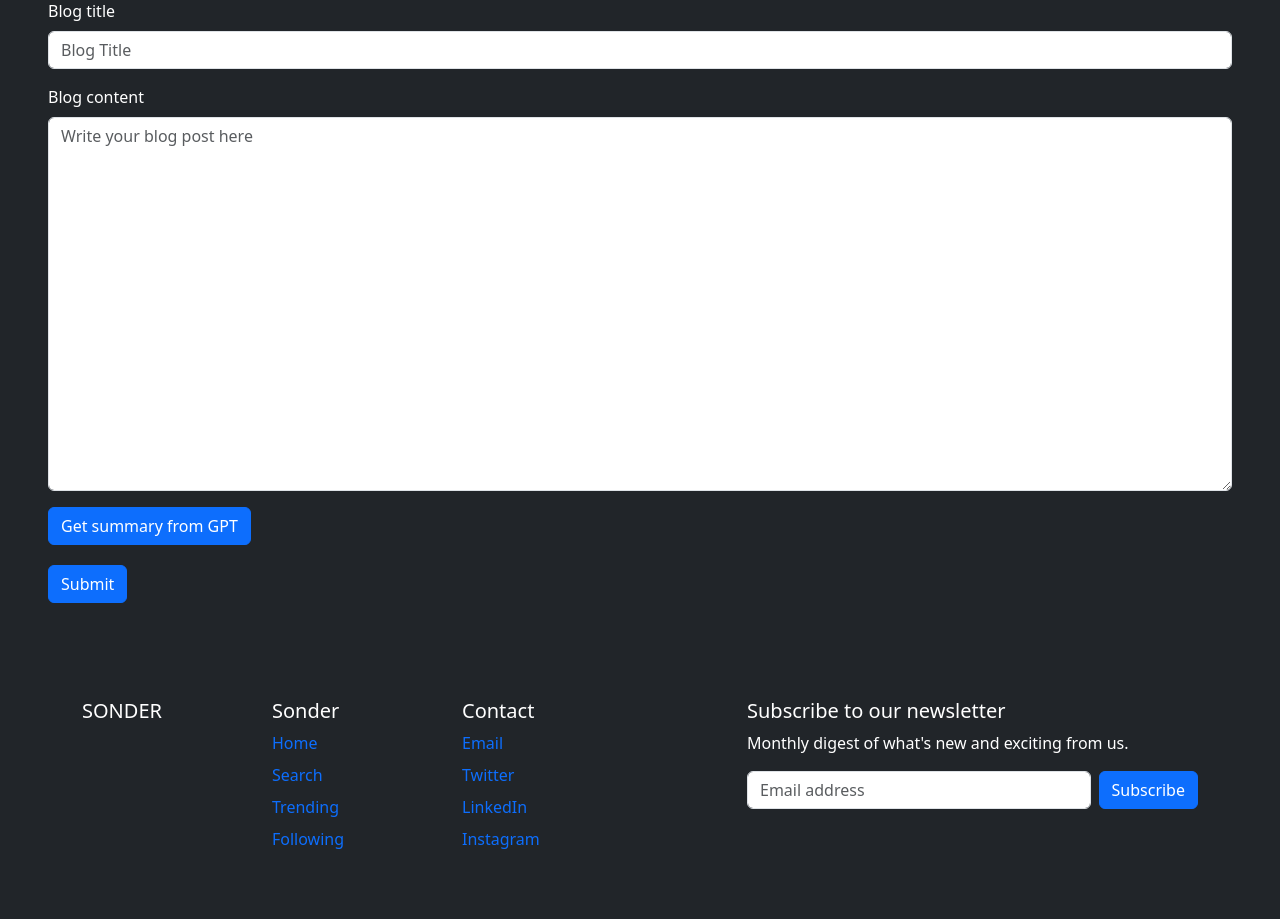
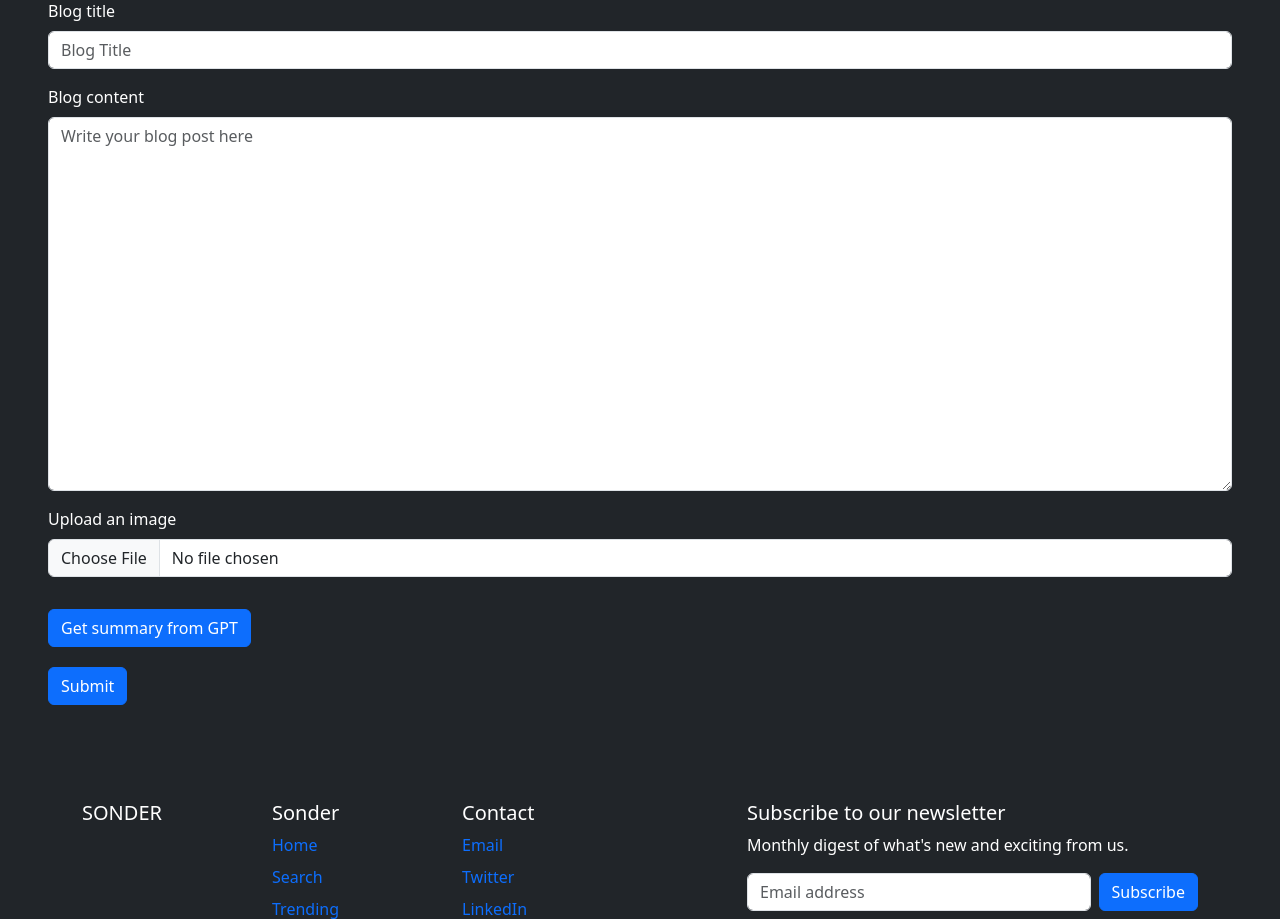
Before and after one commit to msingh2004/COP_Assignment_3-main, a Flask app: page /create in a window 1280 px wide. Shown: the part 318-1237 px from the top of the page. Before the commit the page ends 1167 px from the top, so only its background shows below. Run offline with Flask 3, Linux system fonts and the light colour scheme.

Commit message:
Add image button done

```diff
--- a/templates/newpost.html
+++ b/templates/newpost.html
@@ -30,6 +30,12 @@
           <label for="exampleFormControlTextarea1">Blog content</label>
           <textarea class="form-control mt-2" id="exampleFormControlTextarea1" rows="15" placeholder="Write your blog post here" class="form-control" name="content">{{ request.form['content']}}</textarea>
         </div>
+
+        <div class="mb-3 mt-3">
+          <label for="exampleFormControlInput2" class="form-label">Upload an image</label>
+          <input type="file" class="form-control" id="exampleFormControlInput1" accept="image/*" placeholder="Upload Image">
+        </div>
+
           <button  type="submit" name="GPT" class="btn btn-primary mb-1 mt-3">Get summary from GPT</button>
           <br>
         <input class="btn btn-primary mt-3" type="submit" value="Submit">
--- a/templates/newpost_light.html
+++ b/templates/newpost_light.html
@@ -35,6 +35,12 @@ New Post
           <label for="exampleFormControlTextarea1">Blog content</label>
           <textarea class="form-control mt-2" id="exampleFormControlTextarea1" rows="15" placeholder="Write your blog post here" class="form-control" name="content">{{ request.form['content']}}</textarea>
         </div>
+
+        <div class="mb-3 mt-3">
+          <label for="exampleFormControlInput2" class="form-label">Upload an image</label>
+          <input type="file" class="form-control" id="exampleFormControlInput1" accept="image/*" placeholder="Upload Profile Photo">
+        </div>
+
         <input class="btn btn-info text-dark mt-3" type="submit" value="Submit">
     </form>
 
```
